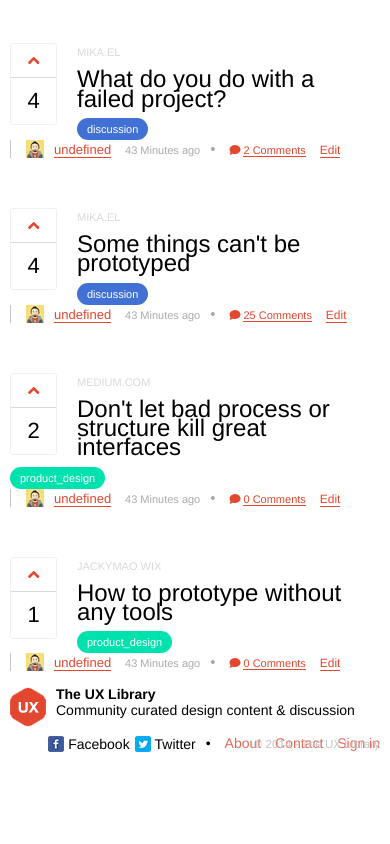
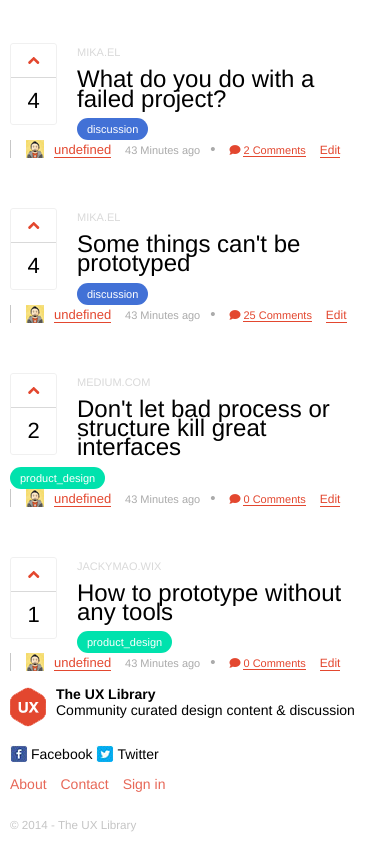
Before and after one commit to deblynprado/frontend-test, a website: page index.html in a window 390 px wide. Shown: the part 703-1547 px from the top of the page. Before the commit the page ends 1481 px from the top, so only its background shows below. Drawn offline with nearby package versions, Linux system fonts and the light colour scheme.

Commit message:
Fixing bugs in mobile layout

```diff
--- a/_sass/partials/_footer.scss
+++ b/_sass/partials/_footer.scss
@@ -9,7 +9,7 @@ footer {
 	.footer-logo {
 		float: left;
 		border: none;
-    margin-right: 10px;
+		margin-right: 10px;
 	}
 
 	.disclaimer {
@@ -26,3 +26,27 @@ footer {
 		float: right;
 	}
 }
+
+@media ( max-width: 667px ) {
+	footer {
+		.year-signature { top: 0; }
+	}
+}
+
+@media ( max-width: 414px ) {
+	footer {
+		.footer-menu-item {
+			float: left;
+			width: 100%;
+			margin: 10px 0 30px 0;
+			&:first-child {
+				&:before {
+					content: "";
+					margin-right: 0;
+				}
+			}
+		}
+
+		.year-signature { text-align: left; }
+	}
+}
--- a/_sass/partials/_header.scss
+++ b/_sass/partials/_header.scss
@@ -54,9 +54,9 @@ header {
 
     .right-content {
       position: absolute;
-      top: 63px;
+      top: 48px;
       right: 10px;
-      .user-profile-photo { margin-left: 5px; }
+      .user-profile-photo { margin-left: 15px; }
     }
   }
 }
--- a/_sass/partials/_inputs.scss
+++ b/_sass/partials/_inputs.scss
@@ -23,7 +23,7 @@ input[type="datalist"] {
   input[type="password"],
   input[type="search"],
   input[type="email"],
-  input[type="datalist"] { width: 280px; }
+  input[type="datalist"] { width: 270px; }
 }
 
 @media( max-width: 568px ) {
@@ -31,7 +31,7 @@ input[type="datalist"] {
   input[type="password"],
   input[type="search"],
   input[type="email"],
-  input[type="datalist"] { width: 190px; }
+  input[type="datalist"] { width: 170px; }
 }
 
 
@@ -40,7 +40,7 @@ input[type="datalist"] {
   input[type="password"],
   input[type="search"],
   input[type="email"],
-  input[type="datalist"] { width: 100px; }
+  input[type="datalist"] { width: 80px; }
 }
 
 @media( max-width: 414px ) {
--- a/_sass/partials/_lists.scss
+++ b/_sass/partials/_lists.scss
@@ -157,6 +157,21 @@ footer {
 	}
 }
 
+@media ( max-width: 667px ) {
+	footer {
+		.links-footer { float: left; }
+	}
+}
+
+@media ( max-width: 414px ) {
+	footer {
+		.links-footer {
+			margin-top: 10px;
+			width: 100%;
+		}
+	}
+}
+
 @media ( max-width: 375px ) {
 	.data-list {
 		.item {
--- a/_sass/partials/_navigation.scss
+++ b/_sass/partials/_navigation.scss
@@ -25,8 +25,6 @@ nav {
 	}
 }
 
-@media( max-width: 414px ) {
-  nav {
-
-  }
+@media ( max-width: 320px ) {
+	nav { margin-left: 5px; }
 }
```
Also changed, not shown: assets/css/style.css. Lines whose indentation alone changed are shown as unchanged.
